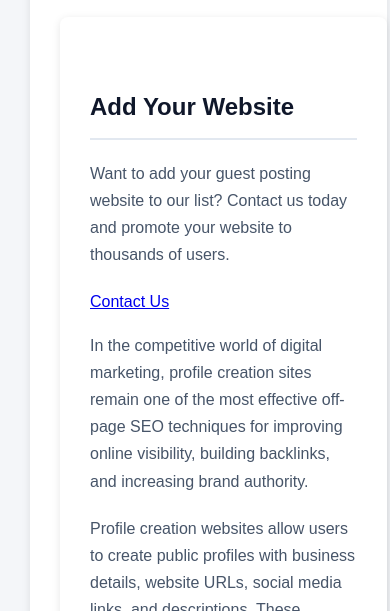
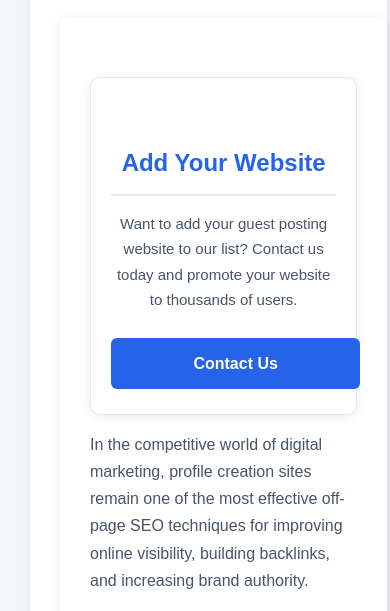
Before and after one commit to profile-creation-sites/profile-creation-sites.github.io, a plain HTML site: page index.html in a window 390 px wide. Shown: the part 187-798 px from the top of the page. Drawn offline with Linux system fonts and the light colour scheme.

Commit message:
Update index.html

```diff
--- a/index.html
+++ b/index.html
@@ -7,6 +7,86 @@
   <title>Top 122+ Best Profile Creation Website List</title>
 
   <style>
+ .container{
+    width:90%;
+    max-width:1200px;
+    margin:40px auto;
+    padding:20px;
+}
+
+h1{
+    text-align:center;
+    font-size:38px;
+    color:#1e293b;
+    margin-bottom:30px;
+    font-family:Arial, sans-serif;
+}
+
+.add-website-box{
+    background:#ffffff;
+    border:1px solid #dbeafe;
+    border-radius:10px;
+    padding:35px;
+    text-align:center;
+    box-shadow:0 2px 10px rgba(0,0,0,0.08);
+    margin-top:30px;
+}
+
+.add-website-box h2{
+    font-size:30px;
+    color:#2563eb;
+    margin-bottom:15px;
+    font-family:Arial, sans-serif;
+}
+
+.add-website-box p{
+    font-size:17px;
+    color:#475569;
+    line-height:1.7;
+    margin-bottom:25px;
+    font-family:Arial, sans-serif;
+}
+
+.contact-btn{
+    display:inline-block;
+    background:#2563eb;
+    color:#ffffff;
+    text-decoration:none;
+    padding:14px 30px;
+    border-radius:6px;
+    font-size:16px;
+    font-weight:bold;
+    transition:0.3s ease;
+    font-family:Arial, sans-serif;
+}
+
+.contact-btn:hover{
+    background:#1d4ed8;
+}
+
+@media(max-width:768px){
+
+    h1{
+        font-size:28px;
+    }
+
+    .add-website-box{
+        padding:25px 20px;
+    }
+
+    .add-website-box h2{
+        font-size:24px;
+    }
+
+    .add-website-box p{
+        font-size:15px;
+    }
+
+    .contact-btn{
+        width:100%;
+        padding:12px;
+    }
+}
     body {
       font-family: Arial, sans-serif;
       background: #f5f7fa;
```
